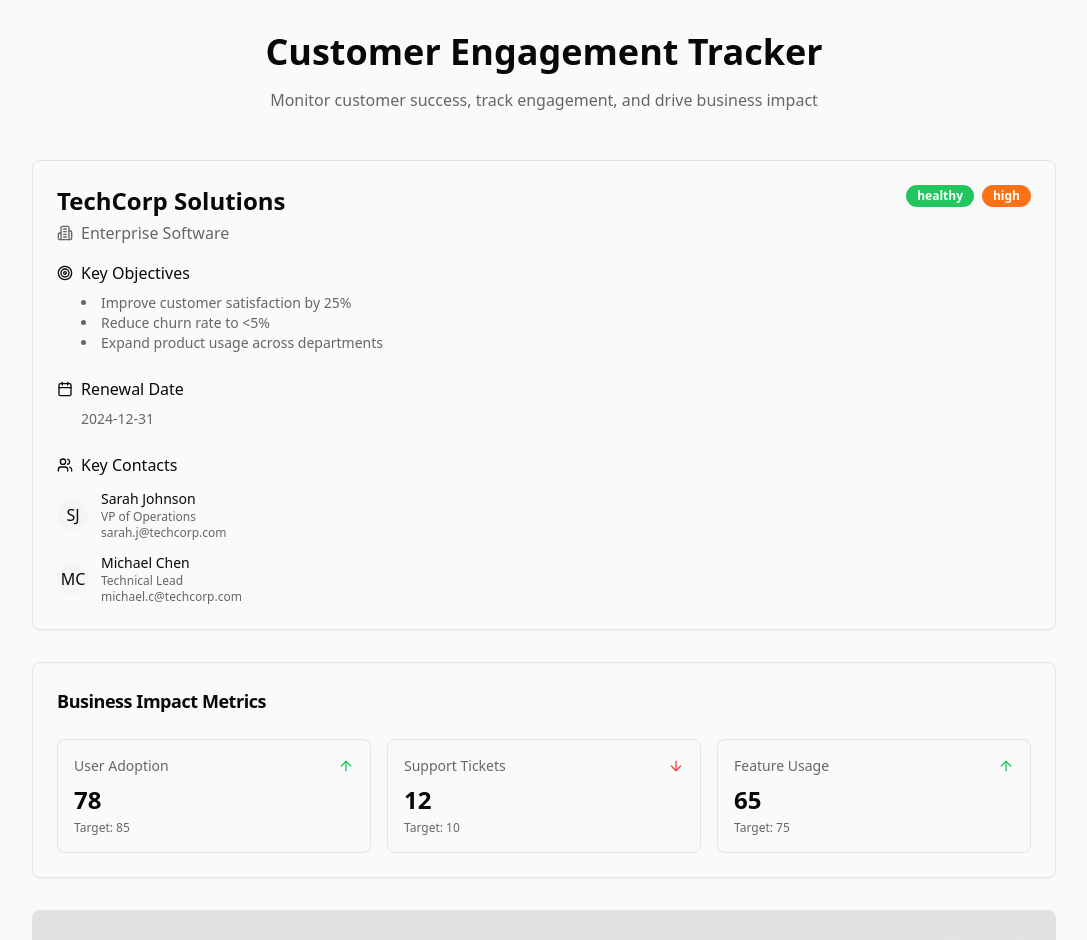
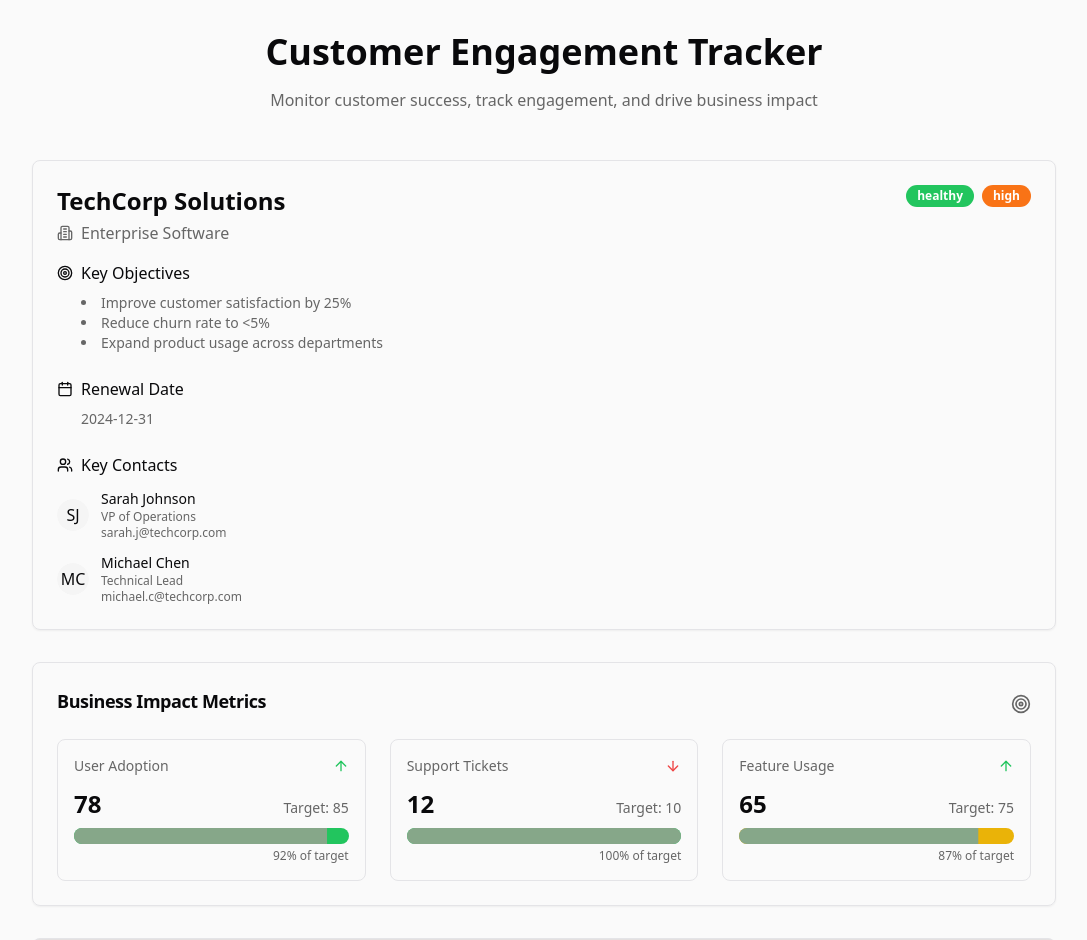
Before and after one commit to mmacri/customer-engagement-tracker, a React (Vite) app: page / in a window 1280 px wide. Shown: the top 940 px of the page, without its empty margins (96-1183 px from the left). Built offline with nearby package versions, Linux system fonts and the light colour scheme.

Commit message:
Implement customer engagement tracker
This commit implements a customer engagement tracker.  The tracker includes features for monitoring customer success, tracking engagement, and driving business impact.

```diff
--- a/src/components/BusinessMetrics.tsx
+++ b/src/components/BusinessMetrics.tsx
@@ -1,7 +1,8 @@
 
 import { Card, CardContent, CardHeader, CardTitle } from "@/components/ui/card";
-import { ArrowDown, ArrowUp, Minus } from "lucide-react";
+import { ArrowDown, ArrowUp, Minus, Target } from "lucide-react";
 import { BusinessMetric } from "@/types/customer";
+import { Progress } from "@/components/ui/progress";
 
 interface BusinessMetricsProps {
   metrics: BusinessMetric[];
@@ -19,24 +20,52 @@ export const BusinessMetrics = ({ metrics }: BusinessMetricsProps) => {
     }
   };
 
+  const getProgressColor = (value: number, target: number) => {
+    const progress = (value / target) * 100;
+    if (progress >= 90) return "bg-green-500";
+    if (progress >= 70) return "bg-yellow-500";
+    return "bg-red-500";
+  };
+
+  const calculateProgress = (value: number, target: number) => {
+    return Math.min(Math.round((value / target) * 100), 100);
+  };
+
   return (
     <Card className="animate-fade-up">
-      <CardHeader>
+      <CardHeader className="flex flex-row items-center justify-between">
         <CardTitle className="text-lg">Business Impact Metrics</CardTitle>
+        <Target className="w-5 h-5 text-muted-foreground" />
       </CardHeader>
       <CardContent>
-        <div className="grid gap-4 md:grid-cols-2 lg:grid-cols-3">
+        <div className="grid gap-6 md:grid-cols-2 lg:grid-cols-3">
           {metrics.map((metric, index) => (
-            <div key={index} className="p-4 border rounded-lg bg-card">
-              <div className="flex items-center justify-between mb-2">
+            <div
+              key={index}
+              className="p-4 border rounded-lg bg-card transition-all hover:shadow-md"
+            >
+              <div className="flex items-center justify-between mb-3">
                 <span className="text-sm font-medium text-muted-foreground">
                   {metric.name}
                 </span>
                 {getTrendIcon(metric.trend)}
               </div>
-              <div className="text-2xl font-bold">{metric.value}</div>
-              <div className="text-xs text-muted-foreground mt-1">
-                Target: {metric.target}
+              <div className="space-y-2">
+                <div className="flex items-baseline justify-between">
+                  <span className="text-2xl font-bold">{metric.value}</span>
+                  <span className="text-sm text-muted-foreground">
+                    Target: {metric.target}
+                  </span>
+                </div>
+                <div className="space-y-1">
+                  <Progress
+                    value={calculateProgress(metric.value, metric.target)}
+                    className={getProgressColor(metric.value, metric.target)}
+                  />
+                  <div className="text-xs text-muted-foreground text-right">
+                    {calculateProgress(metric.value, metric.target)}% of target
+                  </div>
+                </div>
               </div>
             </div>
           ))}
--- a/src/types/customer.ts
+++ b/src/types/customer.ts
@@ -28,4 +28,8 @@ export interface Customer {
   businessMetrics: BusinessMetric[];
   featureAdoption: number;
   renewalDate: string;
+  lastQBRDate?: string;
+  nextQBRDate?: string;
+  contractValue?: number;
+  customerSince?: string;
 }
```
